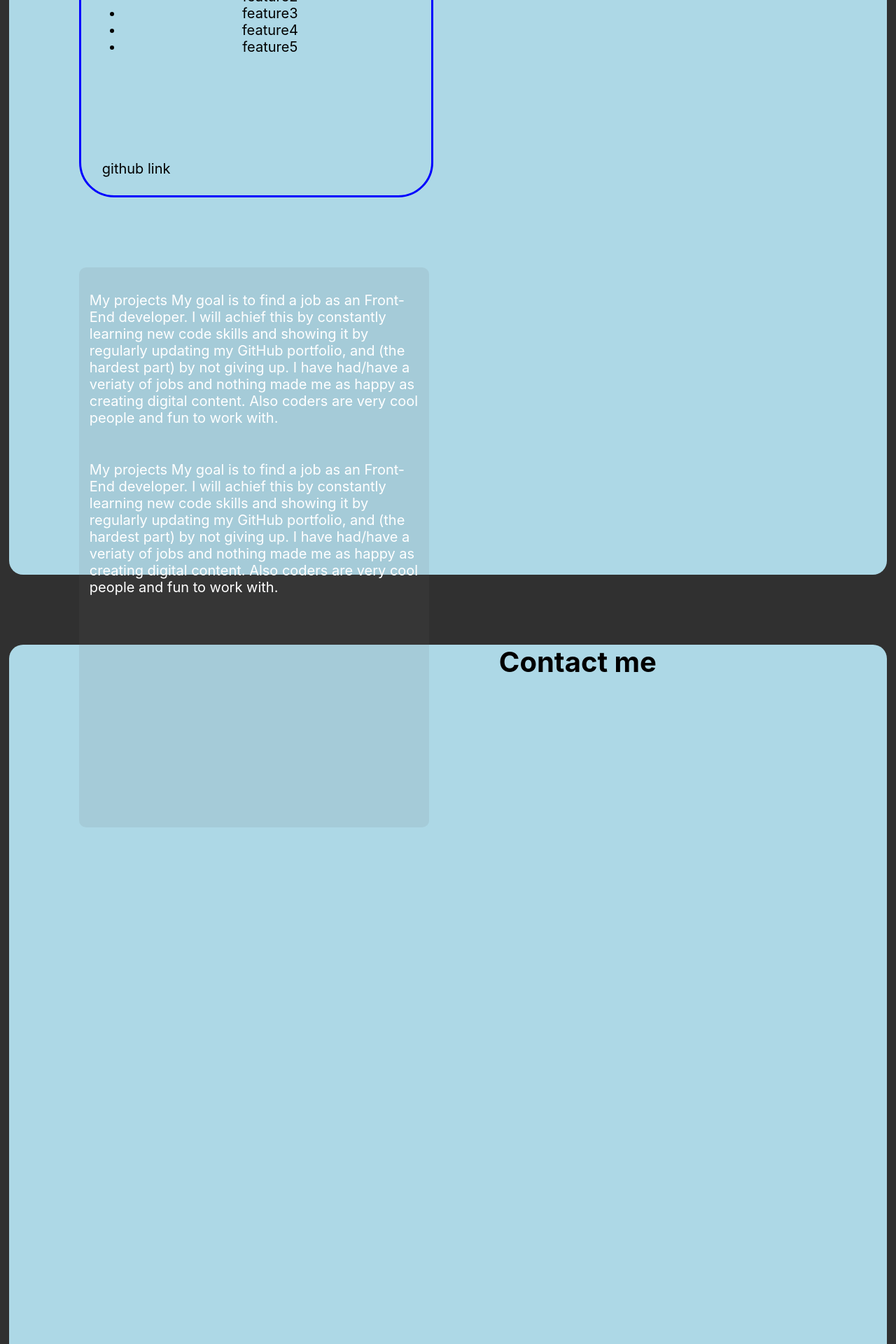
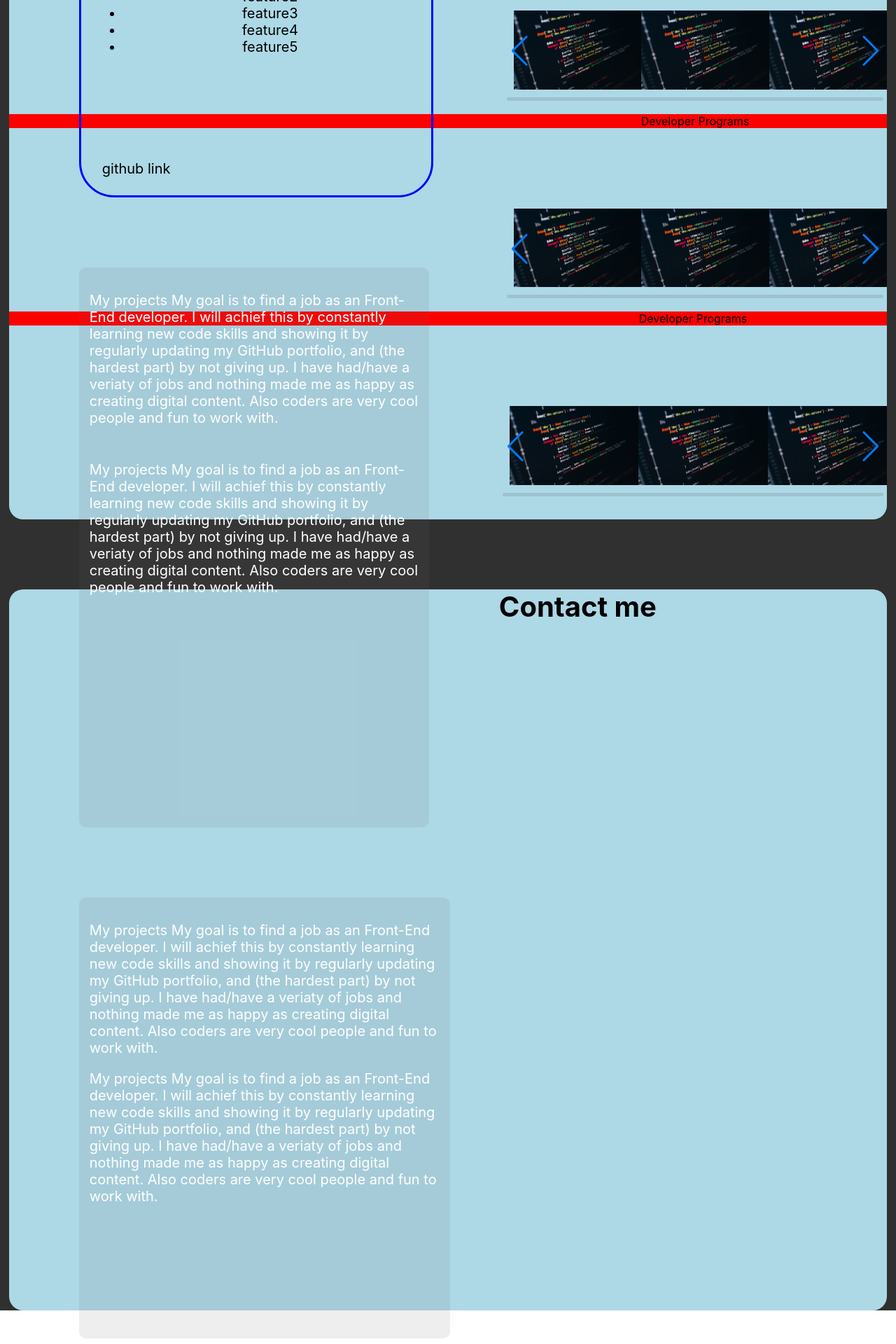
Before and after one commit to TimothyBlom/PortfolioWebsite, a React (Create React App) app: page / in a window 1280 px wide. Shown: the part 4420-6340 px from the top of the page at 70% size. Built offline with nearby package versions, Linux system fonts and the light colour scheme.

Commit message:
added html and css

```diff
--- a/src/App.js
+++ b/src/App.js
@@ -145,11 +145,122 @@ function App() {
 
 {/* Skills */}
       <div className="skills tab">
-        <p className="tabTitle">My programs skills (interactive cv)</p>
+        <p className="tabTitle">My programs skills</p>
 
-        <div>
+        <div className="skillsText">
+          <p>
+            My projects My goal is to find a job as an Front-End developer. I will achief this by constantly learning new code skills and showing it by
+            regularly updating my GitHub portfolio, and (the hardest part) by not giving up. I have had/have a veriaty of jobs and nothing made
+            me as happy as creating digital content. Also coders are very cool people and fun to work with.
+          </p>
+          <p>
+            My projects My goal is to find a job as an Front-End developer. I will achief this by constantly learning new code skills and showing it by
+            regularly updating my GitHub portfolio, and (the hardest part) by not giving up. I have had/have a veriaty of jobs and nothing made
+            me as happy as creating digital content. Also coders are very cool people and fun to work with.
+          </p>
+        </div>
 
-        </div>
+        <p className="skillsSliderTitle">
+          Developer Programs
+        </p>
+
+        <Swiper className="skillsSlider"
+          slidesPerView={3}
+          navigation
+          pagination={{ clickable: true }}
+          scrollbar={{ draggable: true }}
+          grabCursor={true}
+        >
+
+          <SwiperSlide>
+            <img className="skillsImg" src={project1} alt="" />
+          </SwiperSlide>
+
+          <SwiperSlide>
+            <img className="skillsImg" src={project1} alt="" />
+          </SwiperSlide>
+
+          <SwiperSlide>
+            <img className="skillsImg" src={project1} alt="" />
+          </SwiperSlide>
+
+          <SwiperSlide>
+            <img className="skillsImg" src={project1} alt="" />
+          </SwiperSlide>
+
+          <SwiperSlide>
+            <img className="skillsImg" src={project1} alt="" />
+          </SwiperSlide>
+
+        </Swiper>
+
+        <p className="skillsSliderTitle">
+          Developer Programs
+        </p>
+
+        <Swiper className="skillsSlider"
+          slidesPerView={3}
+          navigation
+          pagination={{ clickable: true }}
+          scrollbar={{ draggable: true }}
+          grabCursor={true}
+        >
+
+          <SwiperSlide>
+            <img className="skillsImg" src={project1} alt="" />
+          </SwiperSlide>
+
+          <SwiperSlide>
+            <img className="skillsImg" src={project1} alt="" />
+          </SwiperSlide>
+
+          <SwiperSlide>
+            <img className="skillsImg" src={project1} alt="" />
+          </SwiperSlide>
+
+          <SwiperSlide>
+            <img className="skillsImg" src={project1} alt="" />
+          </SwiperSlide>
+
+          <SwiperSlide>
+            <img className="skillsImg" src={project1} alt="" />
+          </SwiperSlide>
+
+        </Swiper>
+
+        <p className="skillsSliderTitle">
+          Developer Programs
+        </p>
+
+        <Swiper className="skillsSlider"
+          slidesPerView={3}
+          navigation
+          pagination={{ clickable: true }}
+          scrollbar={{ draggable: true }}
+          grabCursor={true}
+        >
+
+          <SwiperSlide>
+            <img className="skillsImg" src={project1} alt="" />
+          </SwiperSlide>
+
+          <SwiperSlide>
+            <img className="skillsImg" src={project1} alt="" />
+          </SwiperSlide>
+
+          <SwiperSlide>
+            <img className="skillsImg" src={project1} alt="" />
+          </SwiperSlide>
+
+          <SwiperSlide>
+            <img className="skillsImg" src={project1} alt="" />
+          </SwiperSlide>
+
+          <SwiperSlide>
+            <img className="skillsImg" src={project1} alt="" />
+          </SwiperSlide>
+
+        </Swiper>
 
       </div>
 
--- a/src/style/_skills.scss
+++ b/src/style/_skills.scss
@@ -1,5 +1,33 @@
 .skills {
-  height: 1000px;
+  min-height: 800px;
   width: 98%;
   margin-left: 1%;
 }
+
+.skillsText {
+  width: 500px;
+  height: 600px;
+  color: white;
+  font-size: 20px;
+  text-align: left;
+  background-color: rgba(104, 104, 104, 0.11);
+  border-radius: 10px;
+  margin: 50px 100px;
+  padding: 15px;
+  float: left;
+}
+
+.skillsSlider {
+  height: 100%;
+  margin-top: 100px;
+}
+
+.skillsImg {
+  width: 200px;
+  margin: 15px;
+}
+
+.skillsSliderTitle {
+  font-weight: 900px;
+  background-color: red;
+}
```
Also changed, not shown: 1 other file (tests, documents, lock files or other folders).
